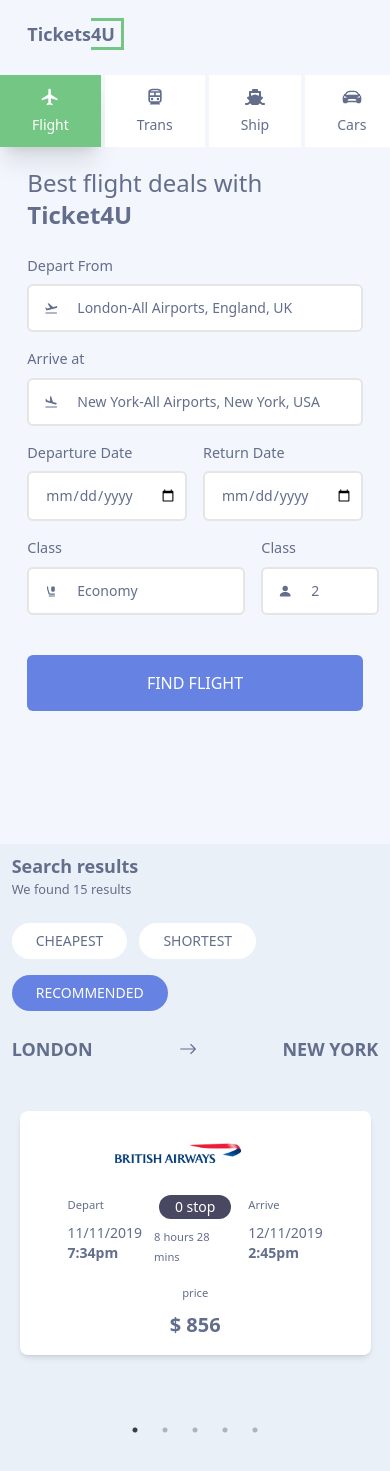
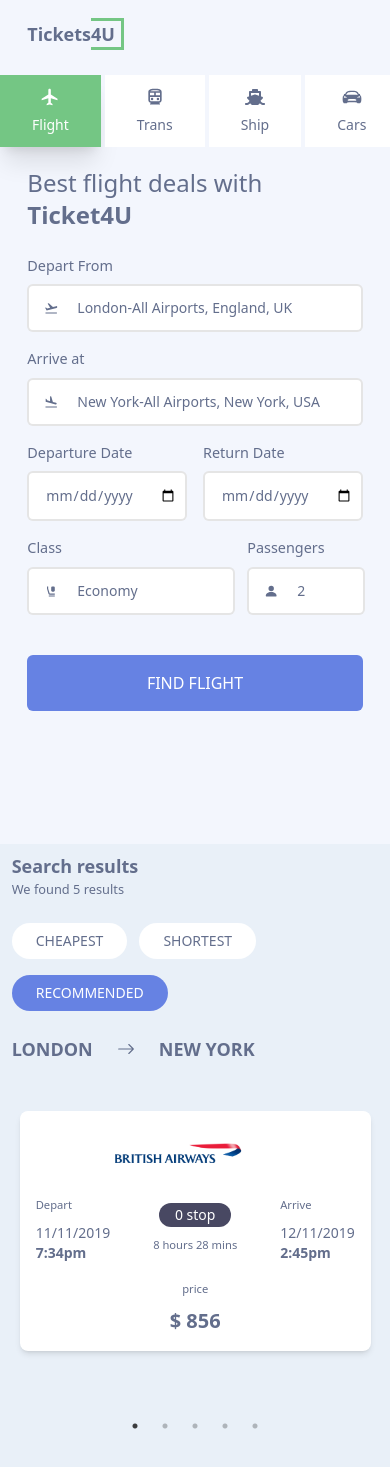
Before and after one commit to Femtech-web/Thrillers-Travels-Assessment, a React (Vite) app in the folder Assessment/: page / in a window 390 px wide. Built offline with nearby package versions, Linux system fonts and the light colour scheme.

Commit message:
added an update

```diff
--- a/Assessment/src/components/DetailsBoard/Details.jsx
+++ b/Assessment/src/components/DetailsBoard/Details.jsx
@@ -41,7 +41,7 @@
       <div className={styles.headerCont}>
         <div>
           <h1 className={styles.search}>Search results</h1>
-          <p className={styles.searchP}>We found 15 results</p>
+          <p className={styles.searchP}>We found 5 results</p>
         </div>
 
         <div className={styles.btnCont}>
@@ -55,7 +55,7 @@
         </div>
       </div>
 
-      <div className='mt-6'>
+      <div className='w-fit mt-6'>
         <p className={styles.route}>LONDON
         <BsArrowRight className={styles.arrow} /> NEW YORK</p>
       </div>
--- a/Assessment/src/components/DetailsBoard/ResultsBar/ResultBar.jsx
+++ b/Assessment/src/components/DetailsBoard/ResultsBar/ResultBar.jsx
@@ -33,7 +33,7 @@
 
             <div className={styles.priceCont}>
                 <h2 className={styles.header}>price</h2>
-                <p className='font-semibold text-xl'>$ {price}</p>
+                <p className={styles.price}>$ {price}</p>
             </div>
         </div>
     </div>
--- a/Assessment/src/components/DetailsBoard/ResultsBar/style.js
+++ b/Assessment/src/components/DetailsBoard/ResultsBar/style.js
@@ -5,12 +5,13 @@
 const style = {
     container: `${genStyles.flexStart2} p-4 md:flex-row flex-col hover:shadow-2xl bg-white rounded-lg my-4 shadow-md text-sm md:mx-0 mx-2`,
     logoCont: 'md:w-[20%] w-[40%] my-4 md:my-0  mr-8',
-    detailsCont: 'flex md:flex-row flex-col justify-evenly w-[80%] mt-4 md:mt-0',
+    detailsCont: 'flex md:flex-row flex-col justify-evenly md:w-[80%] w-full mt-4 md:mt-0',
     details: 'flex justify-between md:w-1/2 w-full',
     header: 'text-[0.7rem] mb-2',
-    stopsCont: `${genStyles.flexCenter} flex-col md:mx-0 mx-3`,
+    stopsCont: `${genStyles.flexCenter} flex-col md:mx-0 mx-4`,
     stopBtn: (stops) => `${stops >= 1 ? 'bg-red-400' : 'bg-stopBtn'} ${genStyles.flexCenter} rounded-full mb-2 py-0.5 px-4 text-white`,
-    priceCont: 'flex flex-col items-center md:mt-0 mt-4'
+    priceCont: 'flex flex-col items-center md:mt-0 mt-4',
+    price: 'font-semibold text-xl'
 }
 
 export default style;
--- a/Assessment/src/components/Form/Form.jsx
+++ b/Assessment/src/components/Form/Form.jsx
@@ -25,7 +25,7 @@
             <p className={styles.logo}>Tickets
             <span className='logo-border'>4U</span></p>
         </div>
-        <div className='flex'>
+        <div className='flex justify-evenly'>
             {navigations.map((navigation, index) => (
                 <NavigationTab key={index} {...navigation}
                  handleClick={() => handleClick(navigation.transportType)}
@@ -77,11 +77,11 @@
                         label='Class'
                         type='text'
                         value="Economy"
-                        contStyles='w-[65%] mr-4'
+                        contStyles='w-[62%] mr-3'
                         icon={<MdFlightClass />}
                     />
                     <Input
-                        label='Class'
+                        label='Passengers'
                         type='text'
                         value="2"
                         contStyles='w-[35%]'
--- a/Assessment/src/components/Form/NavigationTab.jsx
+++ b/Assessment/src/components/Form/NavigationTab.jsx
@@ -4,7 +4,7 @@
 
 const NavigationTab = ({ icon, transportType, handleClick, isActive}) => {
     return (
-        <div className={`${styles.navTab} ${isActive ? styles.active : styles.inActive}`}onClick={handleClick}>
+        <div className={`${styles.navTab} ${isActive ? styles.active : styles.inActive}`} onClick={handleClick}>
             {icon}
             <p className='mt-2 text-sm'>{transportType}</p>
         </div>
```
Also changed, not shown: 5 other files (tests, documents, lock files or other folders).
